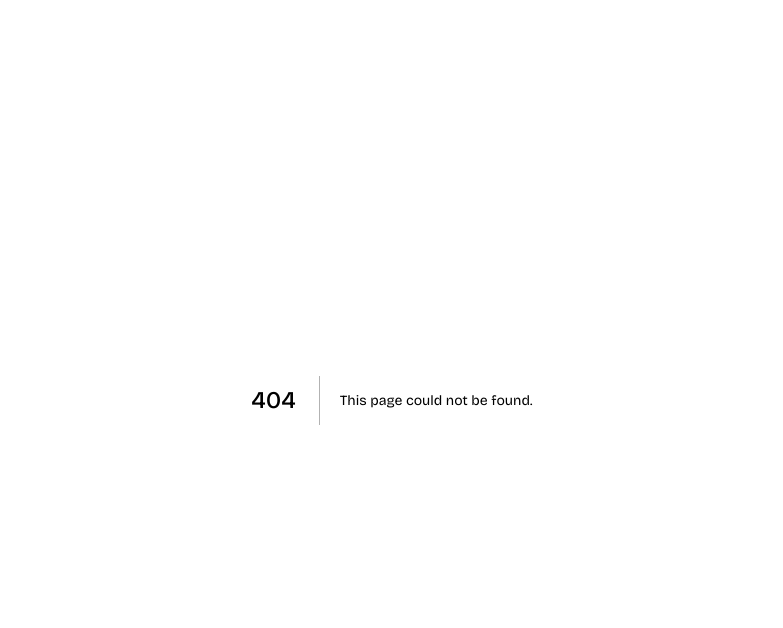
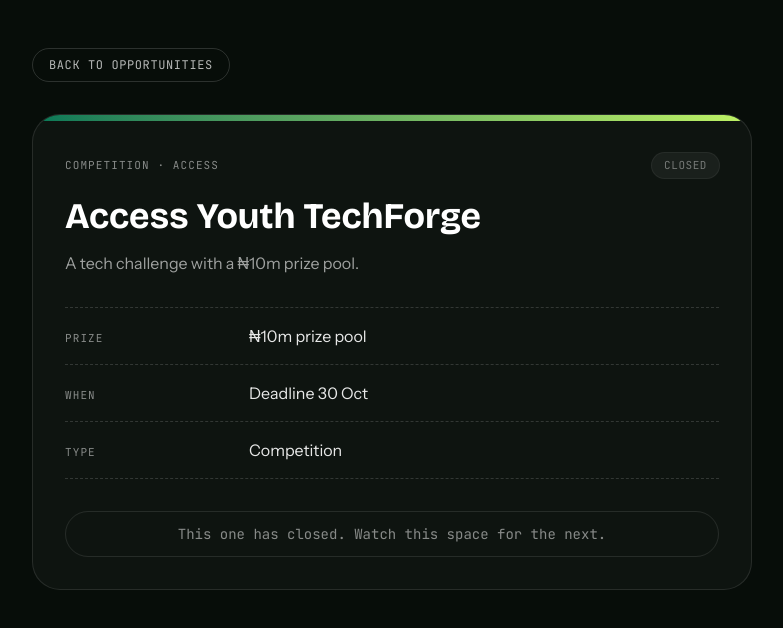
Before and after one commit to alebiosukareemopeyemi-cloud/LADDA-HACKTOBERFEST-, a Next.js app: page /opportunities/access-youth-techforge in a window 1280 px wide. Before the commit this address had no page. Shown: the top 628 px of the page, without its empty margins (248-1031 px from the left). Built offline with nearby package versions, Linux system fonts and the light colour scheme.

Commit message:
Add opportunity detail page

```diff
--- /dev/null
+++ b/app/opportunities/[id]/page.tsx
@@ -0,0 +1,110 @@
+"use client";
+
+import { useEffect, useState } from "react";
+import Link from "next/link";
+import { useParams, notFound } from "next/navigation";
+import { motion } from "framer-motion";
+import {
+  opportunities,
+  getStatus,
+  type OpportunityStatus,
+} from "@/content/opportunities";
+
+const statusInfo: Record<OpportunityStatus, { label: string; cls: string }> = {
+  "closing-soon": { label: "Closing soon", cls: "bg-[#BEF264] text-black" },
+  open: { label: "Open", cls: "bg-[#BEF264]/15 text-[#BEF264] ring-1 ring-[#BEF264]/40" },
+  "check-site": { label: "Check site", cls: "bg-white/10 text-white/70 ring-1 ring-white/15" },
+  closed: { label: "Closed", cls: "bg-white/5 text-white/40 ring-1 ring-white/10" },
+};
+
+function Row({ label, value }: { label: string; value: string }) {
+  return (
+    <div className="flex flex-col gap-1 border-t border-dashed border-white/15 py-4 sm:flex-row sm:items-baseline sm:gap-6">
+      <span className="w-40 shrink-0 font-mono text-[11px] uppercase tracking-widest text-white/50">
+        {label}
+      </span>
+      <span className="text-white/90">{value}</span>
+    </div>
+  );
+}
+
+export default function OpportunityDetailPage() {
+  const { id } = useParams<{ id: string }>();
+  const [now, setNow] = useState<Date | null>(null);
+
+  useEffect(() => {
+    setNow(new Date());
+  }, []);
+
+  const o = opportunities.find((x) => x.id === id);
+  if (!o) notFound();
+
+  const status = now ? getStatus(o, now) : null;
+  const s = status ? statusInfo[status] : null;
+
+  return (
+    <main className="mx-auto min-h-screen max-w-3xl px-6 py-12 text-white">
+      <Link
+        href="/opportunities"
+        className="inline-flex rounded-full border border-white/15 px-4 py-2 font-mono text-xs uppercase tracking-wider text-white/70 transition-colors hover:border-[#BEF264]/50"
+      >
+        Back to opportunities
+      </Link>
+
+      <motion.div
+        initial={{ opacity: 0, y: 16 }}
+        animate={{ opacity: 1, y: 0 }}
+        transition={{ duration: 0.3 }}
+        className="mt-8 overflow-hidden rounded-[28px] border border-white/10 bg-white/[0.03]"
+      >
+        <div className="h-1.5 bg-gradient-to-r from-[#047857] to-[#BEF264]" />
+        <div className="p-8">
+          <div className="flex items-center justify-between gap-3">
+            <span className="font-mono text-[11px] uppercase tracking-widest text-white/50">
+              {o.type} · {o.organiser}
+            </span>
+            {s ? (
+              <span
+                className={`rounded-full px-3 py-1 font-mono text-[11px] uppercase tracking-wider ${s.cls}`}
+              >
+                {s.label}
+              </span>
+            ) : (
+              <span className="h-6 w-20 animate-pulse rounded-full bg-white/10" />
+            )}
+          </div>
+
+          <h1 className="mt-4 text-3xl font-bold leading-tight sm:text-4xl">{o.title}</h1>
+          <p className="mt-3 text-white/60">{o.blurb}</p>
+
+          <div className="mt-8">
+            <Row label="Prize" value={o.prize} />
+            <Row label="When" value={o.dateLabel} />
+            {o.eligibility && <Row label="Who can apply" value={o.eligibility} />}
+            <Row label="Type" value={o.type} />
+            <div className="border-t border-dashed border-white/15" />
+          </div>
+
+          <div className="mt-8">
+            {status === "closed" ? (
+              <p className="rounded-full border border-white/10 px-5 py-3 text-center font-mono text-sm text-white/50">
+                This one has closed. Watch this space for the next.
+              </p>
+            ) : o.applyUrl ? (
+              <a
+                href={o.applyUrl}
+                target="_blank"
+                rel="noopener noreferrer"
+                className="inline-flex rounded-full bg-gradient-to-r from-[#047857] to-[#BEF264] px-7 py-3 font-semibold text-black transition-transform hover:-translate-y-0.5 active:scale-95"
+              >
+                Apply on the official page
+              </a>
+            ) : (
+              <p className="text-white/60">{o.applyNote ?? "Check the organiser's site for details."}</p>
+            )}
+          </div>
+        </div>
+      </motion.div>
+    </main>
+  );
+}
```
